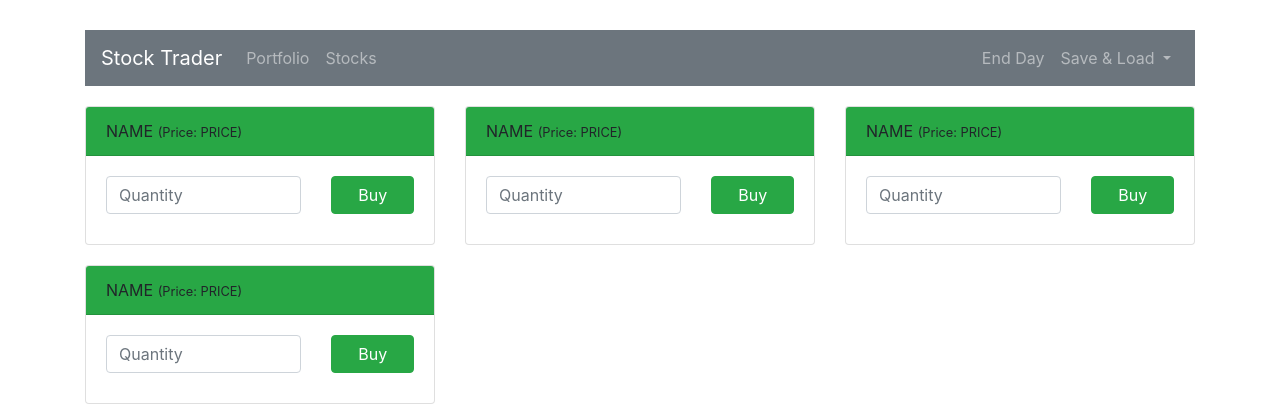
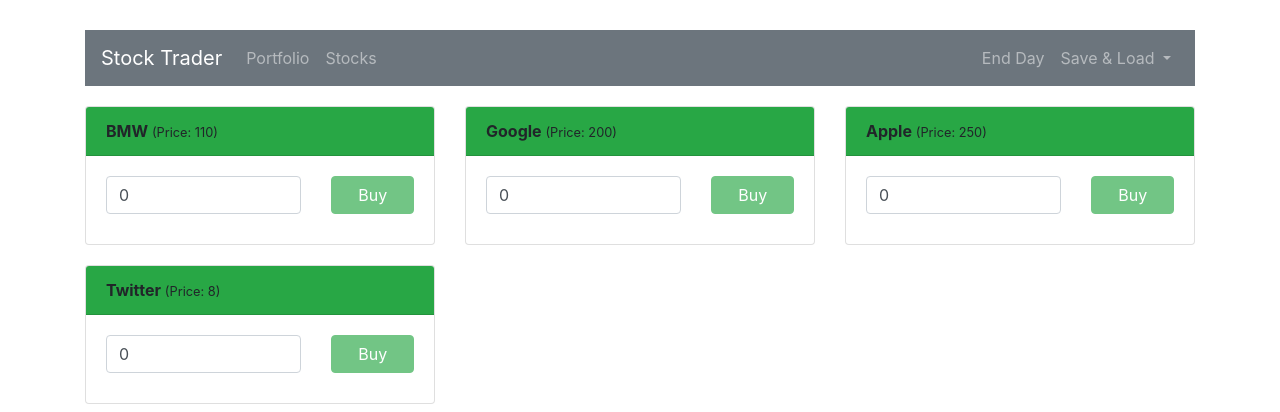
Before and after one commit to teana0953/stock-trader, a Vue app: page /stocks in a window 1280 px wide. Shown: the top 412 px of the page. Built offline with nearby package versions, Linux system fonts and the light colour scheme.

Commit message:
Update Stock buy button

```diff
--- a/src/views/stocks/Stock.vue
+++ b/src/views/stocks/Stock.vue
@@ -1,12 +1,16 @@
 <template>
     <b-col class="stock" sm="6" md="4">
-        <b-card class="stock__card" :header-html="headerHtml" header-tag="header" header-bg-variant="success">
+        <b-card class="stock__card" header-tag="header" header-bg-variant="success">
+            <template v-slot:header>
+                <strong>{{ stock.name }} </strong>
+                <small>(Price: {{ stock.price }})</small>
+            </template>
             <b-row align-content="center">
                 <b-col lg="8" class="stock__card__col">
-                    <b-form-input class="stock__card__col__input" type="number" placeholder="Quantity"></b-form-input>
+                    <b-form-input v-model.number="quantity" class="stock__card__col__input" type="number" placeholder="Quantity"></b-form-input>
                 </b-col>
                 <b-col class="stock__card__col stock__card__col--center">
-                    <b-button class="stock__card__col__button" variant="success">Buy</b-button>
+                    <b-button class="stock__card__col__button" variant="success" @click="buyStock" :disabled="quantity <= 0 || !Number.isInteger(quantity)">Buy</b-button>
                 </b-col>
             </b-row>
         </b-card>
@@ -15,12 +19,24 @@
 
 <script>
 export default {
+    props: ['stock'],
     data() {
         return {
-            headerHtml: `
-            NAME <small>(Price: PRICE)</small>
-            `,
+            quantity: 0,
         };
+    },
+    methods: {
+        buyStock() {
+            const order = {
+                stockId: this.stock.id,
+                stockPrice: this.stock.price,
+                quantity: this.quantity,
+            };
+
+            console.log(order);
+
+            this.quantity = 0;
+        },
     },
 };
 </script>
--- a/src/views/stocks/Stocks.vue
+++ b/src/views/stocks/Stocks.vue
@@ -1,6 +1,6 @@
 <template>
     <b-row>
-        <app-stock v-for="stock in stocks" :key="stock.id"></app-stock>
+        <app-stock v-for="stock in stocks" :key="stock.id" :stock="stock"></app-stock>
     </b-row>
 </template>
 
```
